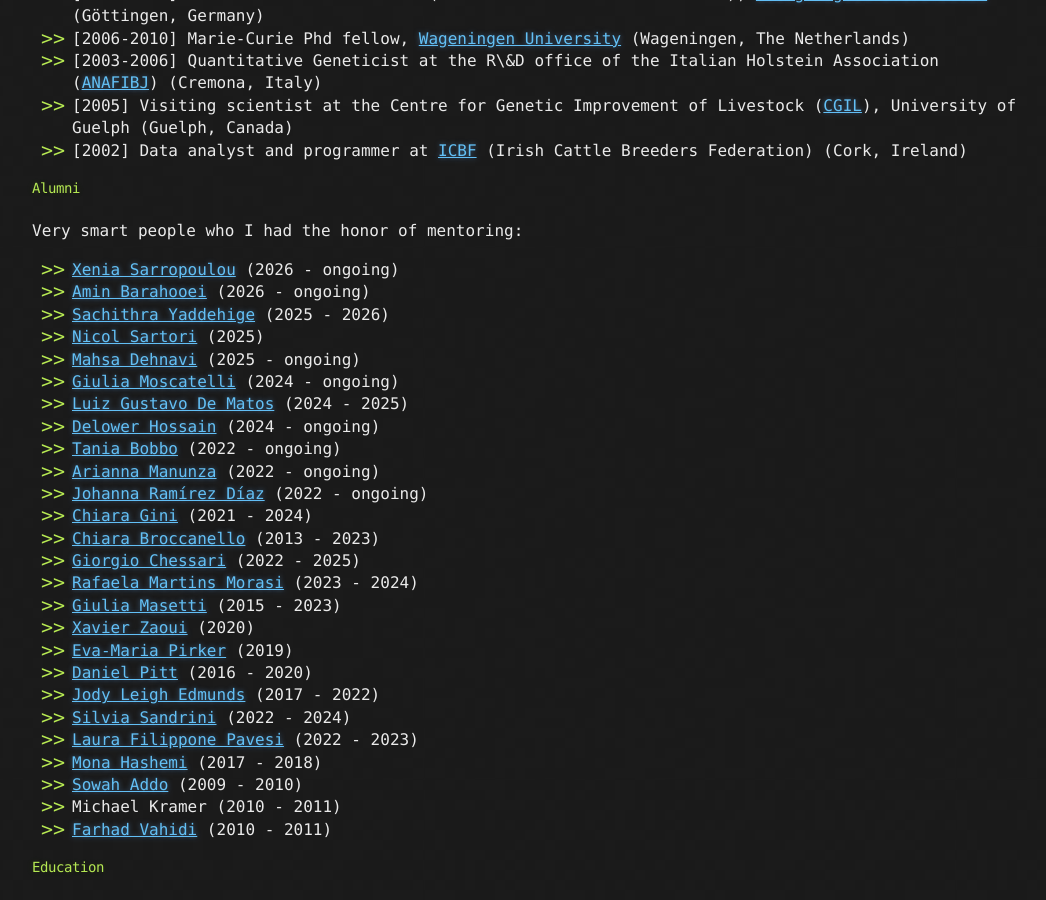
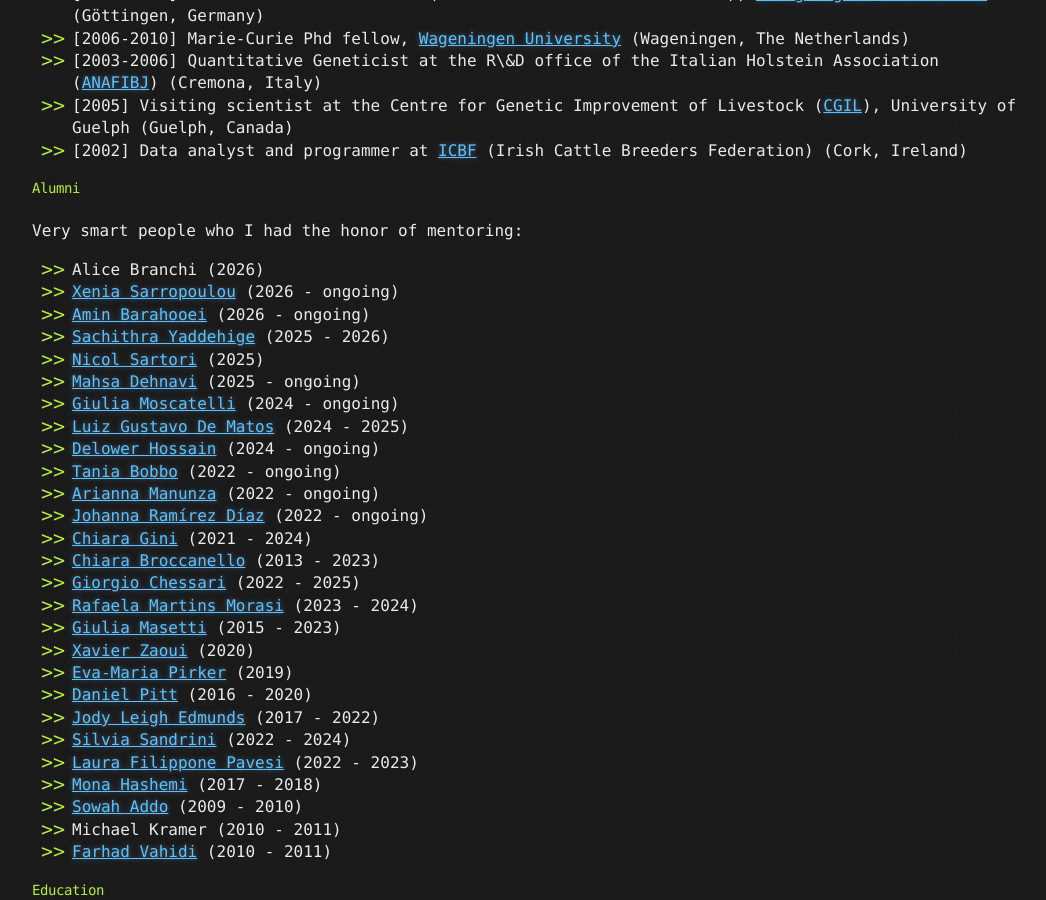
Before and after one commit to bioinformateachers/bioinformateachers.github.io, a Jekyll site: the page built from filippo.md, in a window 1280 px wide and 900 px high, scrolled down 2413 px. Shown: the whole window, without its empty margins (108-1154 px from the left). Built offline with Jekyll 4.4.1, drawn with Linux system fonts in a browser that asks for light colours; formulas are drawn with MathJax 3.

Commit message:
added: Alice Branchi

```diff
--- a/filippo.md
+++ b/filippo.md
@@ -84,6 +84,7 @@ Current projects include: deep neural network models for image, sound, text and
 
 Very smart people who I had the honor of mentoring:
 
+- Alice Branchi (2026)
 - [Xenia Sarropoulou](https://imbbc.hcmr.gr/user/p-sarropoulou/) (2026 - ongoing)
 - [Amin Barahooei](https://www.researchgate.net/profile/Amin-Barahooei) (2026 - ongoing)
 - [Sachithra Yaddehige](https://unipd.academia.edu/SachithraKalhariYaddehige) (2025 - 2026)
```
